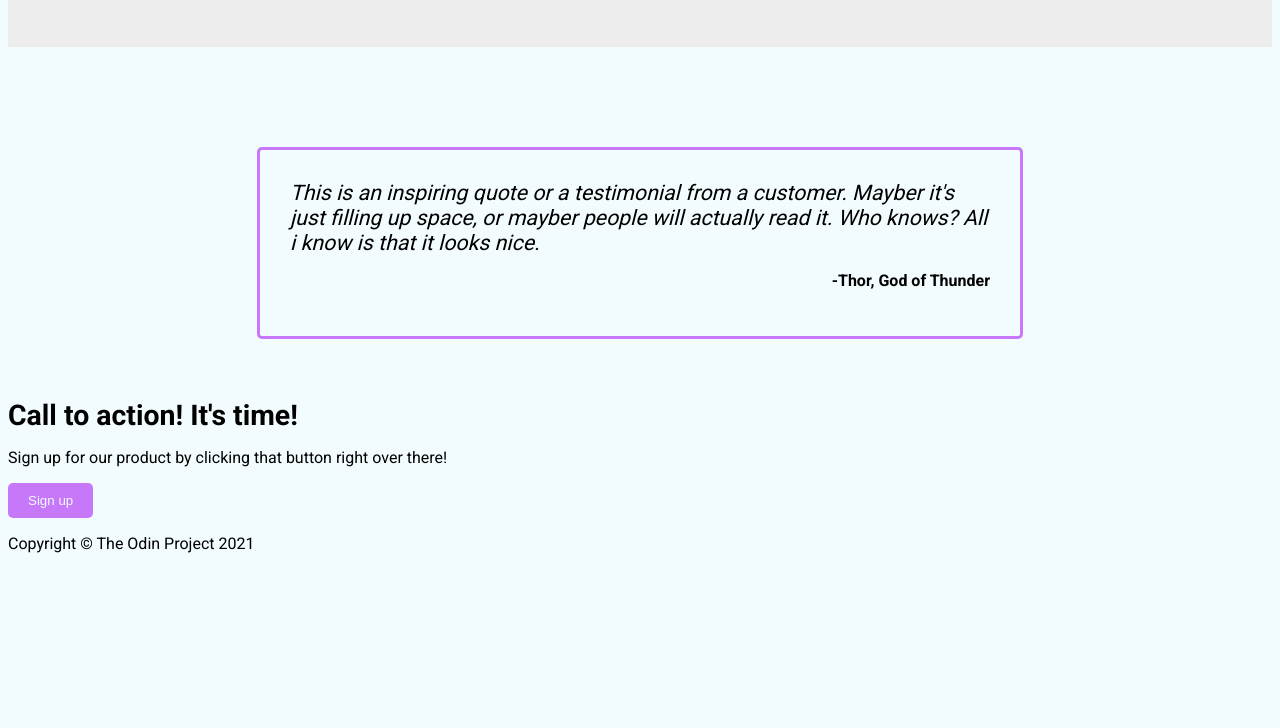
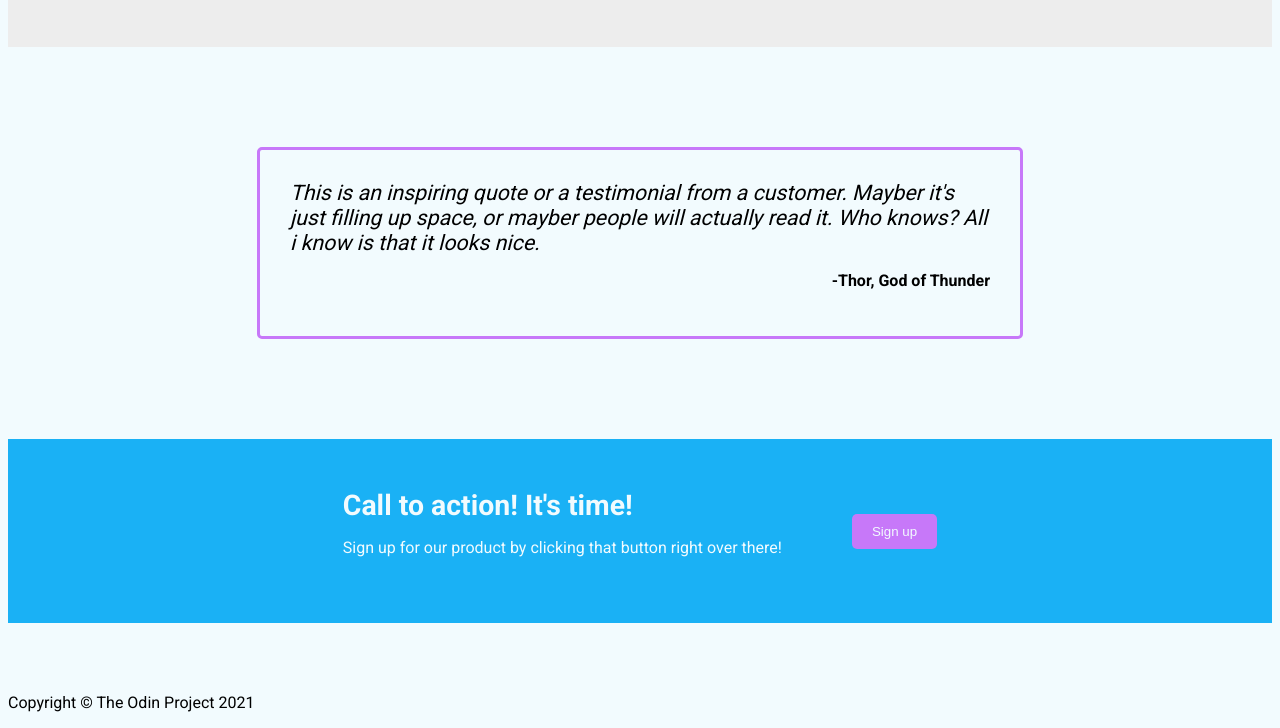
Before and after one commit to Nyot-Nyot/foundation-landing-page, a plain HTML site: page index.html in a window 1280 px wide. Shown: the part 1248-1976 px from the top of the page. Before the commit the page ends 1817 px from the top, so only its background shows below. Drawn offline with Linux system fonts and the light colour scheme.

Commit message:
Add styles to CTA section
Adjust the title, add flexbox and some color to cta

```diff
--- a/index.html
+++ b/index.html
@@ -4,7 +4,7 @@
 		<meta charset="UTF-8" />
 		<meta name="viewport" content="width=device-width, initial-scale=1.0" />
         <link rel="stylesheet" href="styles.css" />
-		<title>Document</title>
+		<title>Landing Page</title>
 	</head>
 	<body>
         <div class="header">
--- a/styles.css
+++ b/styles.css
@@ -139,7 +139,7 @@ button {
     justify-content: center;
     align-items: center;
     flex-direction: column;
-    margin: 60px;
+    margin: 100px 70px;
 }
 
 .quote {
@@ -162,3 +162,21 @@ button {
 .quote p {
     font-weight: 700;
 }
+
+/* CTA */
+.cta-text {
+    display: flex;
+    flex-direction: column;
+}
+
+.cta {
+    display: flex;
+    justify-content: center;
+    align-items: center;
+    flex-wrap: wrap;
+    gap: 70px;
+    margin: 70px 0px;
+    padding: 50px;
+    background-color: var(--primary);
+    color: var(--background);
+}
```
